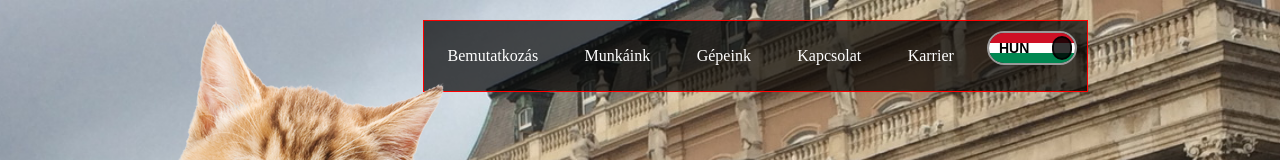
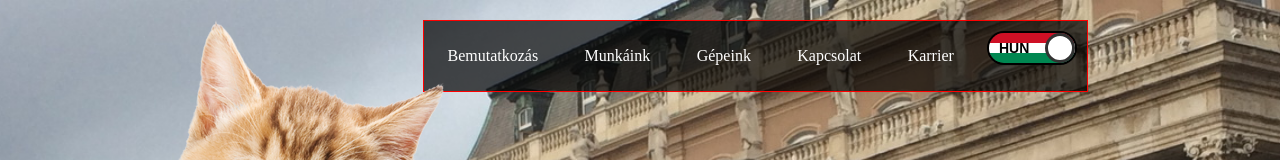
Before and after one commit to Zsotya/manitoupeti, a Vue app: page / in a window 1280 px wide. Shown: the top 160 px of the page. Built offline with nearby package versions, Linux system fonts and the light colour scheme.

Commit message:
Added even more visibility to the language button

```diff
--- a/src/components/RootComponents/NavBar.vue
+++ b/src/components/RootComponents/NavBar.vue
@@ -116,7 +116,7 @@ a {
   display: block;
   overflow: hidden;
   cursor: pointer;
-  border: 2px solid #999999;
+  border: 2px solid black;
   border-radius: 20px;
 }
 .onoffswitch-inner {
@@ -156,19 +156,21 @@ a {
   background-size: cover;
   background-repeat: no-repeat;
   background-position: center;
-  color: #000000;
+  text-shadow: 2px 2px 2px rgb(255, 255, 255);
+  color: black;
   text-align: right;
+  font-weight: bold;
 }
 .onoffswitch-switch {
   display: block;
-  width: 20px;
-  margin: 5px;
-  background: rgba(0, 0, 0, 0.8);
+  width: 30px;
+  margin: 2px;
+  background: rgba(255, 255, 255, 1);
   position: absolute;
   top: 0;
   bottom: 0;
   right: 56px;
-  border: 2px solid rgba(0, 0, 0, 0.8);
+  border: 3px solid rgba(0, 0, 0, 0.8);
   border-radius: 20px;
   transition: all 0.3s ease-in 0s;
 }
```
